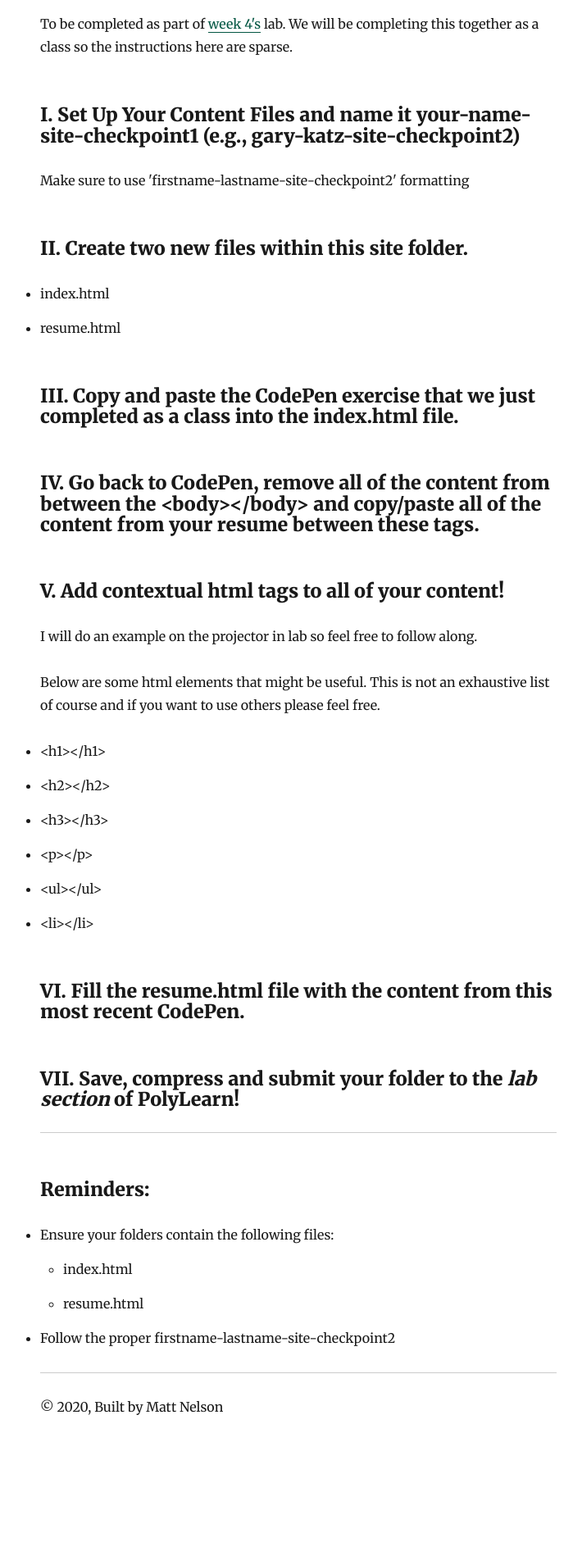
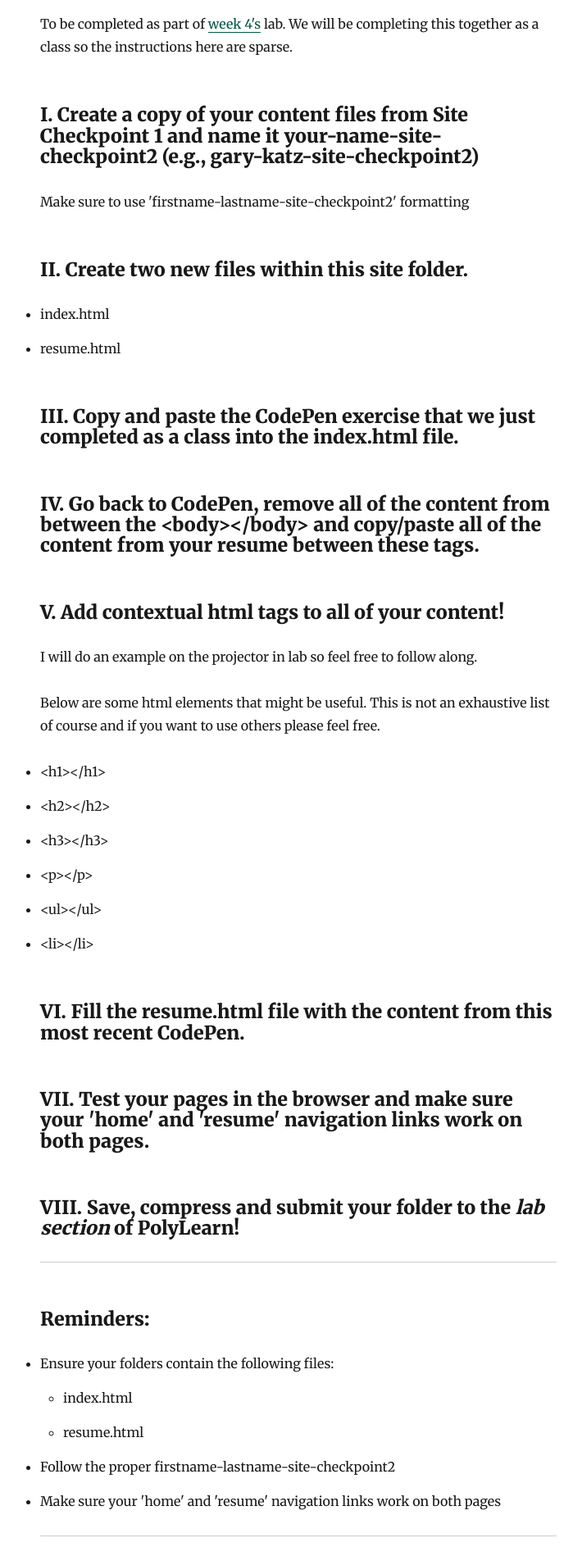
Before and after one commit to Matthew-Nelson/hlth-320-lab, a Gatsby site: page /html-checkpoint-two in a window 1280 px wide. Shown: the part 260-2158 px from the top of the page at 82% size, without its empty margins (276-986 px from the left). Before the commit the page ends 2032 px from the top, so only its background shows below. Built offline with nearby package versions, Linux system fonts and the light colour scheme; Gatsby itself is replaced by a stand-in of ours; some packages are replaced by stand-ins of ours.

Commit message:
updated week 4

```diff
--- a/content/blog/week-4/index.md
+++ b/content/blog/week-4/index.md
@@ -15,7 +15,7 @@ classification: "week"
 
 ## Tonight in Lab
 
-- Review <a href="/html-checkpoint-one/">HTML Site Checkpoint #1</a> and complete an example as a class
+- Review <a href="/html-checkpoint-one/">HTML Site Checkpoint #1</a> and complete an example as a class.
 - Refactoring HTML Site Checkpoint #1 on <a href="https://codepen.io/" target="_blank">CodePen.io</a>
 - <a href="/html-checkpoint-two/">HTML Site Checkpoint #2</a>
   - resume.html markup
--- a/src/pages/html-checkpoint-two.js
+++ b/src/pages/html-checkpoint-two.js
@@ -33,8 +33,8 @@ class HtmlCheckpointTwo extends React.Component {
         </p>
 
         <h3>
-          I. Set Up Your Content Files and name it your-name-site-checkpoint1
-          (e.g., gary-katz-site-checkpoint2)
+          I. Create a copy of your content files from Site Checkpoint 1 and name
+          it your-name-site-checkpoint2 (e.g., gary-katz-site-checkpoint2)
         </h3>
         <p>Make sure to use 'firstname-lastname-site-checkpoint2' formatting</p>
 
@@ -56,7 +56,6 @@ class HtmlCheckpointTwo extends React.Component {
         </h3>
 
         <h3>V. Add contextual html tags to all of your content!</h3>
-
         <p>
           I will do an example on the projector in lab so feel free to follow
           along.
@@ -82,7 +81,12 @@ class HtmlCheckpointTwo extends React.Component {
         </h3>
 
         <h3>
-          VII. Save, compress and submit your folder to the <i>lab section</i>{" "}
+          VII. Test your pages in the browser and make sure your 'home' and
+          'resume' navigation links work on both pages.
+        </h3>
+
+        <h3>
+          VIII. Save, compress and submit your folder to the <i>lab section</i>{" "}
           of PolyLearn!
         </h3>
 
@@ -98,6 +102,10 @@ class HtmlCheckpointTwo extends React.Component {
             </ul>
           </li>
           <li>Follow the proper firstname-lastname-site-checkpoint2</li>
+          <li>
+            Make sure your 'home' and 'resume' navigation links work on both
+            pages
+          </li>
         </ul>
 
         <hr />
```
